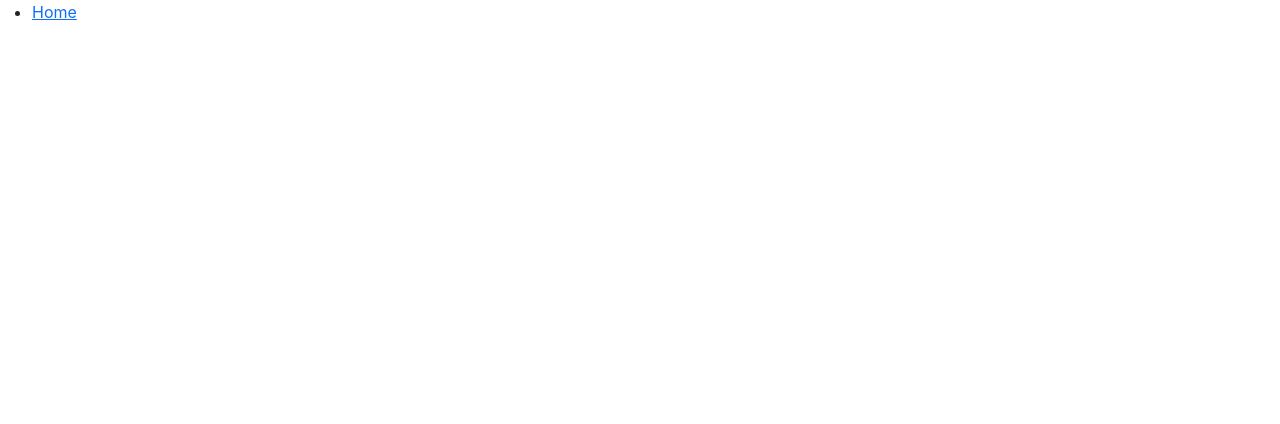
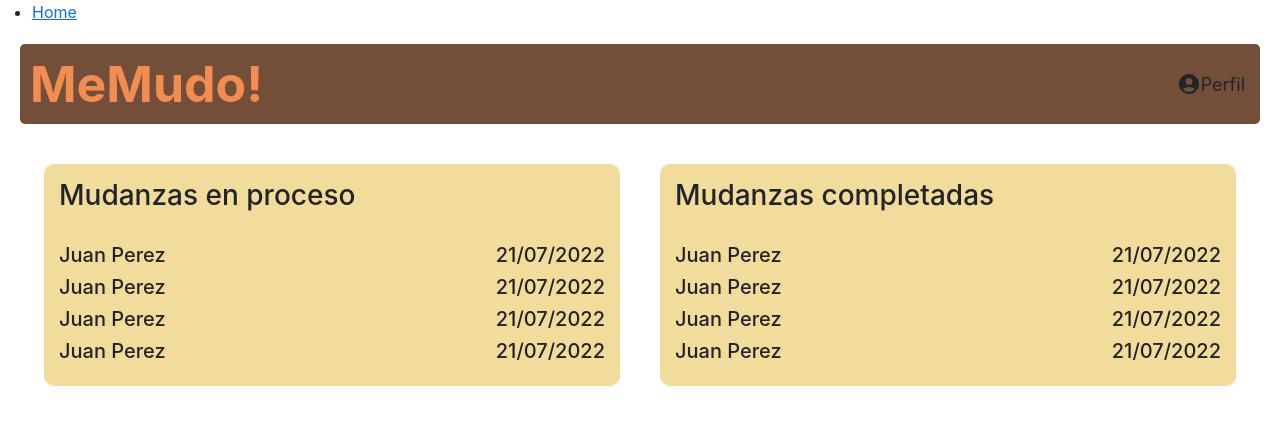
Before and after one commit to IgnacioSorgentini/Web-Mudanzas-FrontEnd, a React (Create React App) app: page /MisContrataciones in a window 1280 px wide. Before the commit this address had no page. Shown: the top 424 px of the page. Built offline with nearby package versions, Linux system fonts and the light colour scheme.

Commit message:
Arrancando estructura de la pantalla MisContrataciones para Oferente

```diff
--- a/src/App.jsx
+++ b/src/App.jsx
@@ -3,6 +3,7 @@ import HomeCliente from './pages/HomeCliente/HomeCliente';
 import Principal from './pages/Principal/Principal';
 import Compartir from './pages/Compartir/Compartir';
 import PerfilCliente from './pages/PerfilCliente/PerfilCliente';
+import HomeOferente from './pages/HomeOferente/HomeOferente';
 import React from "react";
 import {
   BrowserRouter,
@@ -11,6 +12,7 @@ import {
   Link
 } from "react-router-dom";
 import InfoEmpresa from './pages/InfoEmpresa/InfoEmpresa';
+import MisContrataciones from './pages/MisContrataciones/MisContrataciones';
 
 
 export default function App() {
@@ -20,17 +22,18 @@ export default function App() {
         <nav>
           <ul>
             <li>
-              <Link to="/Home">Home</Link>
+              <Link to="/HomeCliente">Home</Link>
             </li>
           </ul>
         </nav>
         <Routes>
           <Route path="/" element={<Principal/>} ></Route>
-          <Route path="/Home" element={<HomeCliente/>} ></Route>
+          <Route path="/HomeCliente" element={<HomeCliente />} ></Route>
           <Route path="/Share" element={<Compartir/>} ></Route>
           <Route path="/Empresa" element={<InfoEmpresa/>} ></Route>
           <Route path="/PerfilCliente" element={<PerfilCliente />} ></Route>
-
+          <Route path="/HomeOferente" element={<HomeOferente />}></Route>
+          <Route path="/MisContrataciones" element={<MisContrataciones />}></Route>
         </Routes>
       </div>
     </BrowserRouter>
--- /dev/null
+++ b/src/components/Contratacion/Contratacion.css
@@ -0,0 +1,13 @@
+.contratacion{
+    display: flex;
+    flex-direction: row;
+}
+
+.cliente-contratacion, .fecha-contratacion{
+    width: 50%;
+}
+
+.fecha-contratacion{
+    display: flex;
+    justify-content: end;
+}
--- /dev/null
+++ b/src/components/Contratacion/Contratacion.jsx
@@ -0,0 +1,21 @@
+import React from "react";
+import './Contratacion.css';
+
+function Contratacion(){
+
+    return(
+        <div className="contratacion">
+            <div className="cliente-contratacion">
+                <h5>Juan Perez</h5>
+            </div>
+            <div className="fecha-contratacion">
+                <div>
+                    <h5>21/07/2022</h5>
+                </div>
+            </div>
+        </div>
+    )
+
+}
+
+export default Contratacion;
--- a/src/components/Menu/MenuOferente.jsx
+++ b/src/components/Menu/MenuOferente.jsx
@@ -0,0 +1,66 @@
+import React from "react";
+import MenuItem from '@mui/material/MenuItem';
+import SearchIcon from '@mui/icons-material/Search';
+import Input from '@mui/material/Input';
+import Box from '@mui/material/Box';
+import IconButton from '@mui/material/IconButton';
+import AccountCircle from '@mui/icons-material/AccountCircle';
+import LocalShippingIcon from '@mui/icons-material/LocalShipping';
+import Menu from '@mui/material/Menu';
+import Button from '@mui/material/Button';
+import { Link } from 'react-router-dom';
+import './MenuCliente.css';
+
+function MenuCliente() {
+
+    const [anchorEl, setAnchorEl] = React.useState(null);
+
+    const handleMenu = (event) => {
+      setAnchorEl(event.currentTarget);
+    };
+
+    const handleClose = () => {
+      setAnchorEl(null);
+    }
+
+    return(
+        <div className="menu">
+            <div style={{display:"flex",backgroundColor:"#734E38",height:"10vh",flexDirection:"row",justifyContent:"space-between" , borderRadius:"5px",margin:"20px",alignItems:"center", paddingLeft:"10px", paddingRight:"10px"}}>
+            <a style={{fontWeight: "bold",color:"#F28D52",fontSize:50}}>MeMudo!</a>
+            <div>
+              <IconButton
+                size="small"
+                aria-label="account of current user"
+                aria-controls="menu-appbar"
+                aria-haspopup="true"
+                onClick={handleMenu}
+                color="inherit"
+
+              >
+                <AccountCircle />Perfil
+              </IconButton>
+              <Menu
+                id="menu-appbar"
+                anchorEl={anchorEl}
+                anchorOrigin={{
+                  vertical: 'top',
+                  horizontal: 'right',
+                }}
+                keepMounted
+                transformOrigin={{
+                  vertical: 'top',
+                  horizontal: 'right',
+                }}
+                open={Boolean(anchorEl)}
+                onClose={handleClose}
+              >
+                <MenuItem onClick={handleClose}><Link to="/MisContrataciones">Mis contrataciones</Link></MenuItem>
+                <MenuItem onClick={handleClose}><Link to="/">Cerrar sesion</Link></MenuItem>
+              </Menu>
+            </div>
+          </div>
+        </div>
+    )
+}
+
+export default MenuCliente;
--- a/src/pages/HomeOferente/HomeOferente.jsx
+++ b/src/pages/HomeOferente/HomeOferente.jsx
@@ -11,13 +11,13 @@ import HomeIcon from '@mui/icons-material/Home';
 import MailIcon from '@mui/icons-material/Mail';
 import PhoneIcon from '@mui/icons-material/Phone';
 import ModeEditIcon from '@mui/icons-material/ModeEdit';
-import MenuCliente from '../../components/Menu/MenuCliente';
+import MenuOferente from '../../components/Menu/MenuOferente';
 
 export default function Empresa(){
 
     return(
         <div style={{display:"flex", backgroundColor:"#D9D9D9",flex:1,flexDirection:"column"}}>
-          <MenuCliente />
+          <MenuOferente />
         <div style={{display:"flex",flex:9,flexDirection:"column",alignItems:"center"}}>
             <div style={{display:"flex",flexDirection:"row",margin:"20px",width:"90vw"}}>
                 <div style={{display:"flex",flex:1,margin:"20px",flexDirection:"column",alignItems:"center",height:"60vh",width:"40vw" }}>
--- /dev/null
+++ b/src/pages/MisContrataciones/MisContrataciones.css
@@ -0,0 +1,21 @@
+*{
+    box-sizing: border-box;
+}
+
+.contenedor-contrataciones{
+    display: flex;
+    flex-direction: row;
+    justify-content: center;
+}
+
+.en-proceso, .completadas{
+    background-color: #F2DC9B;
+    width: 45%;
+    margin: 20px;
+    border-radius: 10px;
+    padding: 15px;
+}
+
+.lista-mudanzas{
+    margin-top: 30px;
+}
--- /dev/null
+++ b/src/pages/MisContrataciones/MisContrataciones.jsx
@@ -0,0 +1,38 @@
+import React from "react";
+import './MisContrataciones.css';
+import MenuOferente from '../../components/Menu/MenuOferente';
+import Contratacion from "../../components/Contratacion/Contratacion";
+
+function MisContrataciones(){
+    return(
+        <div className="MisContrataciones">
+            <MenuOferente />
+            <div className="contenedor-contrataciones">
+                <div className="en-proceso">
+                    <div className="titulo">
+                        <h3>Mudanzas en proceso</h3>
+                    </div>
+                    <div className="lista-mudanzas">
+                        <Contratacion cliente="Juan Perez" fecha="21/07/2022" />
+                        <Contratacion cliente="Jorge Carrascal" fecha="06/03/2022" />
+                        <Contratacion cliente="Juan Fernando Quintero" fecha="13/05/2022" />
+                        <Contratacion cliente="Damian Kuc" fecha="30/04/2022" />
+                    </div>
+                </div>
+                <div className="completadas">
+                    <div className="titulo">
+                        <h3>Mudanzas completadas</h3>
+                    </div>
+                    <div className="lista-mudanzas">
+                    <Contratacion cliente="Armando Casas" fecha="15/09/2021"/>
+                    <Contratacion cliente="Gustavo Reyes" fecha="09/07/2021"/>
+                    <Contratacion cliente="Esteban Quito Armado" fecha="23/01/2021"/>
+                    <Contratacion cliente="Jimena Baron" fecha="03/03/2022"/>
+                    </div>
+                </div>
+            </div>
+        </div>
+    )
+}
+
+export default MisContrataciones;
```
